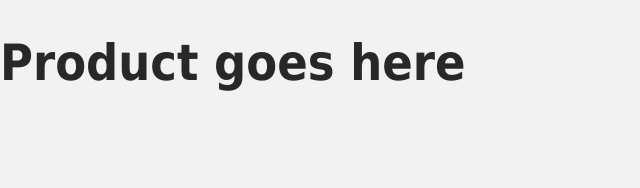
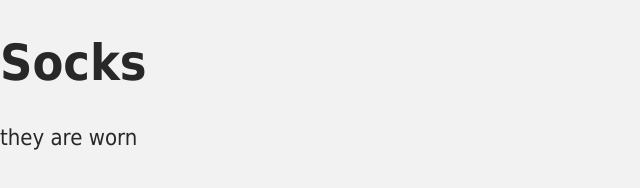
Before and after one commit to Shagan742/5.05-Vue-Mastery-Tutorial, a plain HTML site: page index.html in a window 1280 px wide. Shown: the whole page, without its empty margins (0-640 px from the left). Drawn offline with nearby package versions, Linux system fonts and the light colour scheme.

Commit message:
Creating the Vue App

```diff
--- a/index.html
+++ b/index.html
@@ -10,10 +10,17 @@
   </head>
   <body>
     <div id="app">
-      <h1>Product goes here</h1>
+
+      <h1>{{product}}</h1>
+      <p>{{description}}</p>
     </div>
 
-    <!-- Import Js -->
+    <!-- Import App -->
     <script src="./main.js"></script>
+
+    <!-- Mount App -->
+     <script>
+      const mountedApp=app.mount('#app')
+     </script>
   </body>
 </html>
--- a/main.js
+++ b/main.js
@@ -1 +1,8 @@
-const product = 'Socks'
+const app=Vue.createApp({
+    data: function() {
+        return {
+            product:'Socks',
+            description:'they are worn'
+        }
+    }
+})
```
